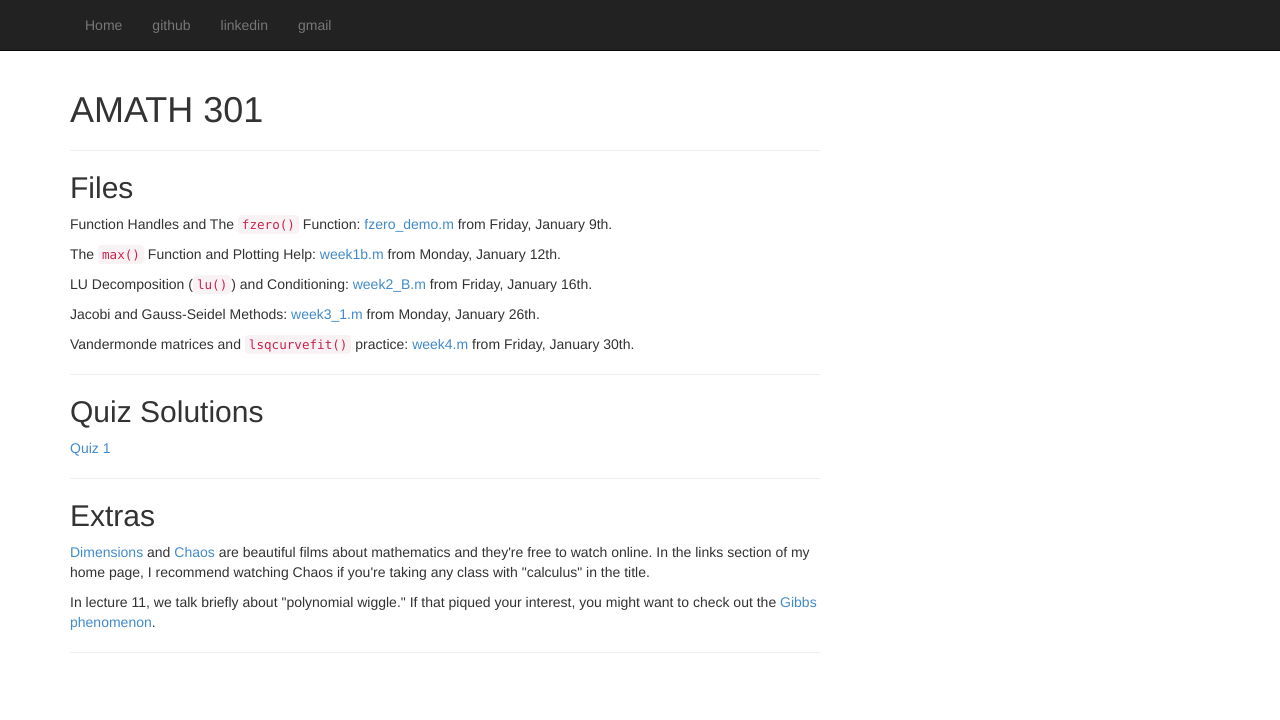
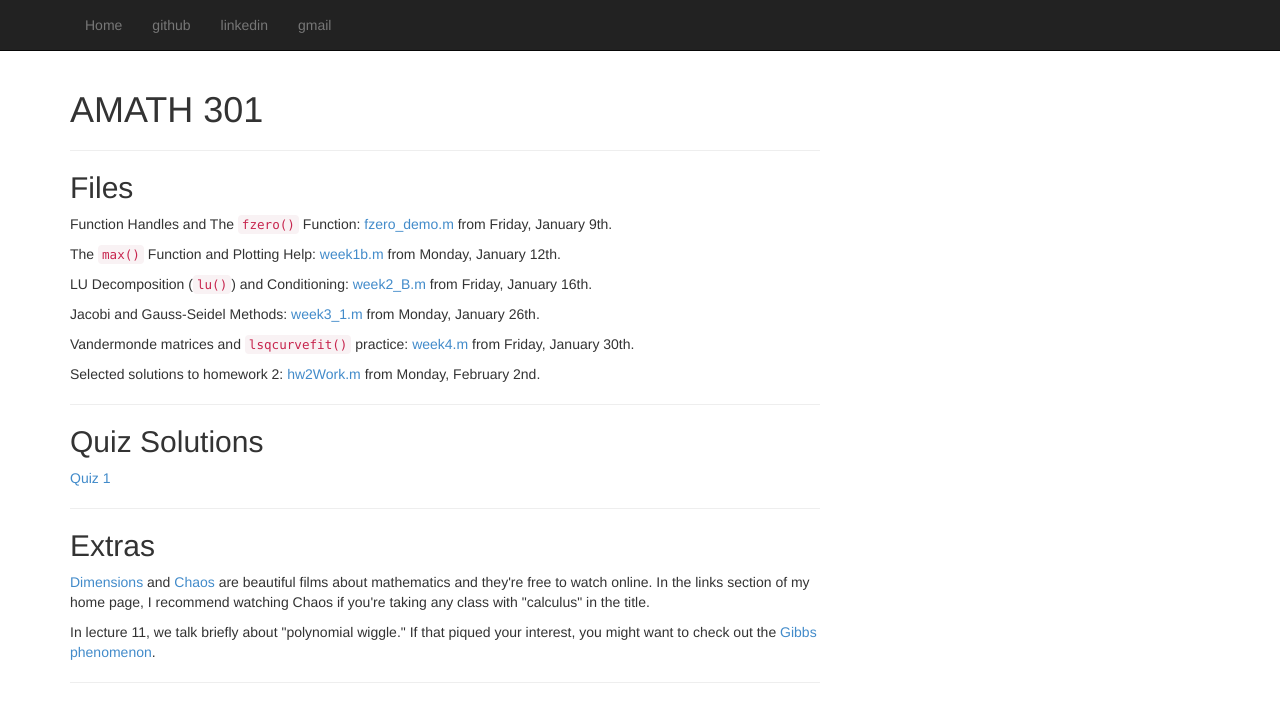
Before and after one commit to justinthompson593/justinthompson593.github.io, a plain HTML site: page AMATH301.html in a window 1280 px wide. Shown: the top 720 px of the page. Drawn offline with Linux system fonts and the light colour scheme.

Commit message:
adding file from today

```diff
--- a/AMATH301.html
+++ b/AMATH301.html
@@ -85,6 +85,7 @@
 				<p>LU Decomposition (<code>lu()</code>) and Conditioning: <a href="amath301/week2_B.m">week2_B.m</a> from Friday, January 16th.</p>
 				<p>Jacobi and Gauss-Seidel Methods: <a href="amath301/week3_1.m">week3_1.m</a> from Monday, January 26th.</p>
 				<p>Vandermonde matrices and <code>lsqcurvefit()</code> practice: <a href="amath301/week4.m">week4.m</a> from Friday, January 30th.</p>
+				<p>Selected solutions to homework 2: <a href="amath301/hw2Work.m">hw2Work.m</a> from Monday, February 2nd.</p>
 
 				<hr>
 
```
Also changed, not shown: 1 other file.
